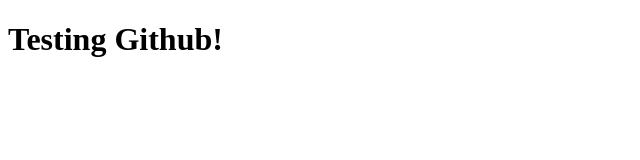
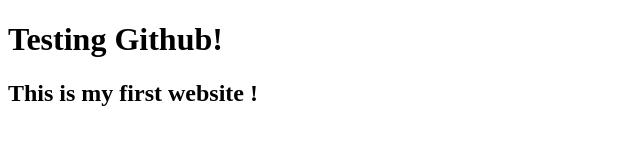
Before and after one commit to 11-NAFIS-11/web-portfolio, a plain HTML site: page Website.html in a window 1280 px wide. Shown: the whole page, without its empty margins (0-640 px from the left). Drawn offline with Linux system fonts and the light colour scheme.

Commit message:
Hey there

```diff
--- a/Website.html
+++ b/Website.html
@@ -7,6 +7,9 @@
 </head>
 <body>
     <h1>Testing Github!</h1>
+    <section>
+        <h1>This is my first website !</h1>
+    </section>
 
 </body>
 </html>
```
